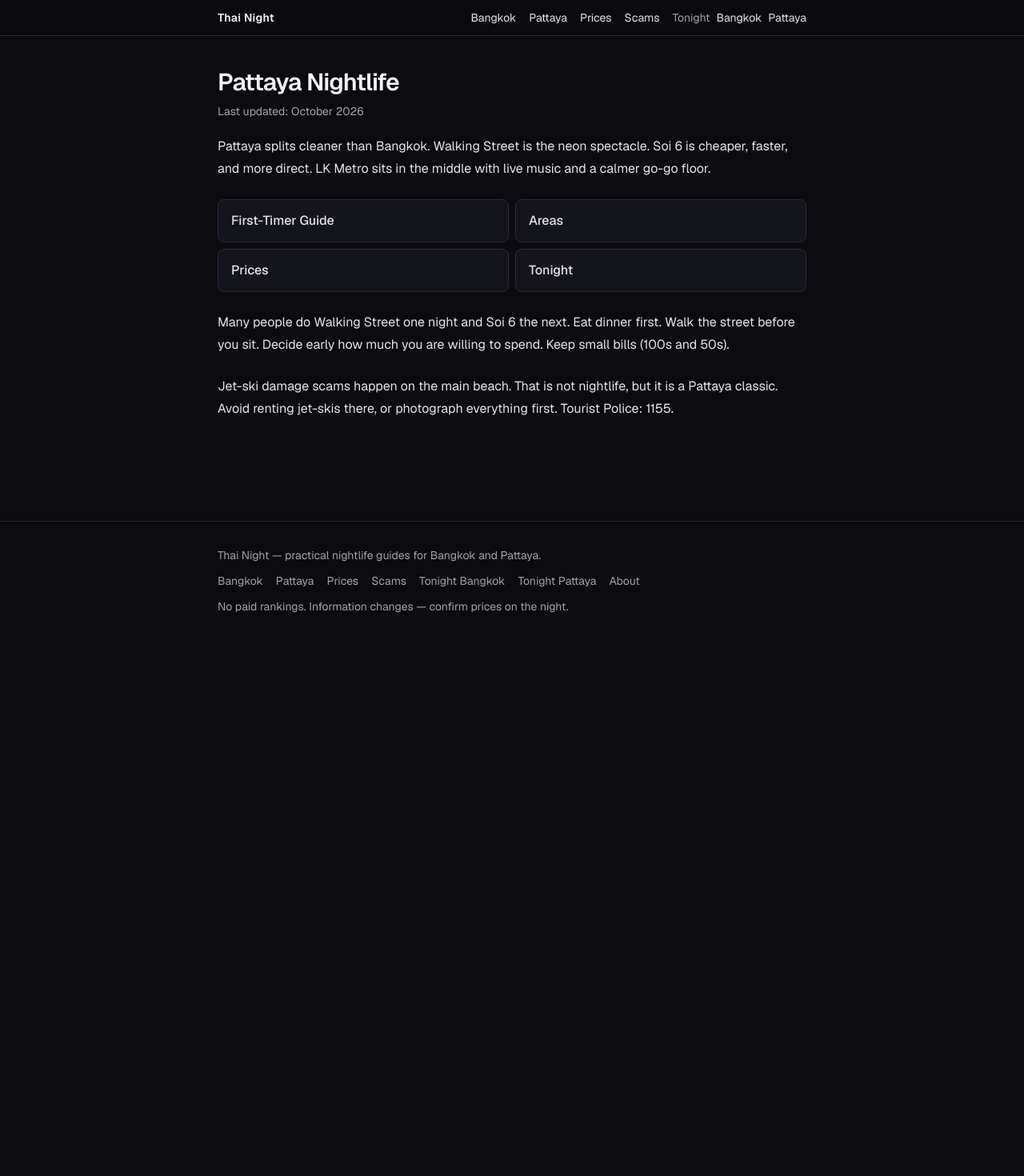
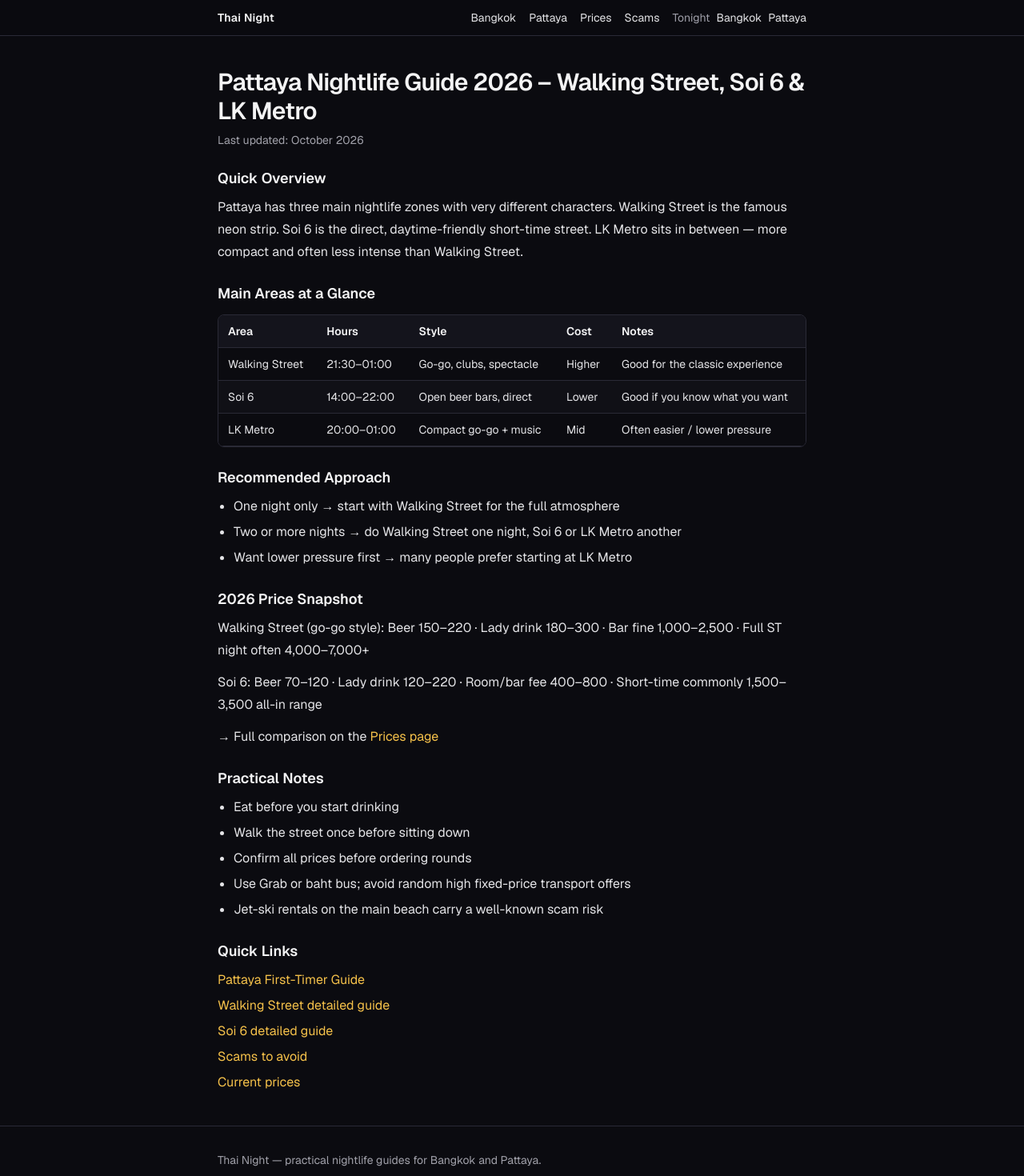
Before and after one commit to ouyowu/thainight-co, a Next.js app: page /pattaya in a window 1280 px wide. Shown: the top 1470 px of the page at 80% size. Before the commit the page ends 800 px from the top, so only its background shows below. Built offline with nearby package versions, Linux system fonts and the light colour scheme.

Commit message:
Add city overviews and apply official SEO title/meta table

```diff
--- a/app/pattaya/areas/lk-metro/page.tsx
+++ b/app/pattaya/areas/lk-metro/page.tsx
@@ -3,7 +3,7 @@ import { pageMeta } from "@/lib/seo";
 
 export const metadata = pageMeta(
   "LK Metro Pattaya Guide 2026",
-  "LK Metro is a compact go-go / bar area off Soi Diana / Soi Buakhao side. Smaller and generally less tourist-heavy than Walking Street.",
+  "LK Metro overview: compact go-go area, mid-range prices and why many visitors find it easier than Walking Street.",
   "/pattaya/areas/lk-metro/",
 );
 
--- a/app/pattaya/areas/page.tsx
+++ b/app/pattaya/areas/page.tsx
@@ -5,7 +5,7 @@ import { pageMeta } from "@/lib/seo";
 
 export const metadata = pageMeta(
   "Pattaya Nightlife Areas",
-  "Walking Street, Soi 6, and LK Metro compared: hours, style, cost, and who each area suits.",
+  "Three areas cover almost every first visit. Pick by energy, not by brochure photos.",
   "/pattaya/areas/",
 );
 
--- a/app/pattaya/areas/soi-6/page.tsx
+++ b/app/pattaya/areas/soi-6/page.tsx
@@ -3,8 +3,8 @@ import { PriceTable } from "@/components/PriceTable";
 import { pageMeta } from "@/lib/seo";
 
 export const metadata = pageMeta(
-  "Soi 6 Pattaya Guide 2026 – Prices, Bars & First-Timer Tips",
-  "Soi 6 is Pattaya’s most direct short-time street. Open-front beer bars, daytime-active, 2026 prices and first-timer tips.",
+  "Soi 6 Pattaya Guide 2026 – Prices & First-Timer Tips",
+  "Soi 6 explained: daytime-friendly short-time street, 2026 prices, how it works and how it differs from Walking Street.",
   "/pattaya/areas/soi-6/",
 );
 
--- a/app/pattaya/areas/walking-street/page.tsx
+++ b/app/pattaya/areas/walking-street/page.tsx
@@ -3,8 +3,8 @@ import { PriceTable } from "@/components/PriceTable";
 import { pageMeta } from "@/lib/seo";
 
 export const metadata = pageMeta(
-  "Walking Street Pattaya Guide 2026 – Prices, Clubs & What to Expect",
-  "Walking Street is Pattaya’s most famous nightlife strip — neon, go-go bars, clubs, live music, heavy foot traffic.",
+  "Walking Street Pattaya Guide 2026 – Prices & Clubs",
+  "Walking Street complete guide: 2026 prices, go-go and club scene, best arrival time and how to avoid common bill issues.",
   "/pattaya/areas/walking-street/",
 );
 
--- a/app/pattaya/first-timer/page.tsx
+++ b/app/pattaya/first-timer/page.tsx
@@ -3,8 +3,8 @@ import { PriceTable } from "@/components/PriceTable";
 import { pageMeta } from "@/lib/seo";
 
 export const metadata = pageMeta(
-  "Pattaya Nightlife First-Timer Guide (2026)",
-  "Want the classic big neon experience → Walking Street; cheaper and more direct → Soi 6; middle ground with live music → LK Metro.",
+  "Pattaya Nightlife First-Timer Guide 2026",
+  "First night plan for Pattaya. Walking Street vs Soi 6 vs LK Metro, current prices and practical rules for 2026.",
   "/pattaya/first-timer/",
 );
 
--- a/app/pattaya/page.tsx
+++ b/app/pattaya/page.tsx
@@ -1,45 +1,109 @@
 import Link from "next/link";
 import { PageShell } from "@/components/PageShell";
+import { PriceTable } from "@/components/PriceTable";
 import { pageMeta } from "@/lib/seo";
 
 export const metadata = pageMeta(
-  "Pattaya Nightlife Guide",
-  "Walking Street, Soi 6, and LK Metro — what each area costs and which one to do first.",
+  "Pattaya Nightlife Guide 2026 – Areas & Prices",
+  "Pattaya nightlife overview: Walking Street, Soi 6 and LK Metro compared. 2026 prices, best times and first-timer advice.",
   "/pattaya/",
 );
 
 export default function PattayaPage() {
   return (
-    <PageShell
-      title="Pattaya Nightlife"
-      lead="Pattaya splits cleaner than Bangkok. Walking Street is the neon spectacle. Soi 6 is cheaper, faster, and more direct. LK Metro sits in the middle with live music and a calmer go-go floor."
-    >
-      <ul className="grid gap-2 sm:grid-cols-2">
-        {[
-          ["/pattaya/first-timer/", "First-Timer Guide"],
-          ["/pattaya/areas/", "Areas"],
-          ["/pattaya/prices/", "Prices"],
-          ["/pattaya/tonight/", "Tonight"],
-        ].map(([href, label]) => (
-          <li key={href}>
-            <Link
-              href={href}
-              className="block rounded-lg border border-line bg-card px-4 py-3 font-medium hover:border-accent hover:text-accent"
-            >
-              {label}
+    <PageShell title="Pattaya Nightlife Guide 2026 – Walking Street, Soi 6 & LK Metro">
+      <section>
+        <h2 className="text-lg font-semibold text-foreground">Quick Overview</h2>
+        <p className="mt-2">
+          Pattaya has three main nightlife zones with very different characters. Walking Street is
+          the famous neon strip. Soi 6 is the direct, daytime-friendly short-time street. LK Metro
+          sits in between — more compact and often less intense than Walking Street.
+        </p>
+      </section>
+
+      <section>
+        <h2 className="text-lg font-semibold text-foreground">Main Areas at a Glance</h2>
+        <div className="mt-3">
+          <PriceTable
+            caption="Main Areas at a Glance"
+            headers={["Area", "Hours", "Style", "Cost", "Notes"]}
+            rows={[
+              ["Walking Street", "21:30–01:00", "Go-go, clubs, spectacle", "Higher", "Good for the classic experience"],
+              ["Soi 6", "14:00–22:00", "Open beer bars, direct", "Lower", "Good if you know what you want"],
+              ["LK Metro", "20:00–01:00", "Compact go-go + music", "Mid", "Often easier / lower pressure"],
+            ]}
+          />
+        </div>
+      </section>
+
+      <section>
+        <h2 className="text-lg font-semibold text-foreground">Recommended Approach</h2>
+        <ul className="mt-2 list-disc space-y-1 pl-5">
+          <li>One night only → start with Walking Street for the full atmosphere</li>
+          <li>Two or more nights → do Walking Street one night, Soi 6 or LK Metro another</li>
+          <li>Want lower pressure first → many people prefer starting at LK Metro</li>
+        </ul>
+      </section>
+
+      <section>
+        <h2 className="text-lg font-semibold text-foreground">2026 Price Snapshot</h2>
+        <p className="mt-2">
+          Walking Street (go-go style): Beer 150–220 · Lady drink 180–300 · Bar fine 1,000–2,500 ·
+          Full ST night often 4,000–7,000+
+        </p>
+        <p className="mt-3">
+          Soi 6: Beer 70–120 · Lady drink 120–220 · Room/bar fee 400–800 · Short-time commonly
+          1,500–3,500 all-in range
+        </p>
+        <p className="mt-3">
+          → Full comparison on the{" "}
+          <Link href="/prices/" className="text-accent hover:underline">
+            Prices page
+          </Link>
+        </p>
+      </section>
+
+      <section>
+        <h2 className="text-lg font-semibold text-foreground">Practical Notes</h2>
+        <ul className="mt-2 list-disc space-y-1 pl-5">
+          <li>Eat before you start drinking</li>
+          <li>Walk the street once before sitting down</li>
+          <li>Confirm all prices before ordering rounds</li>
+          <li>Use Grab or baht bus; avoid random high fixed-price transport offers</li>
+          <li>Jet-ski rentals on the main beach carry a well-known scam risk</li>
+        </ul>
+      </section>
+
+      <section>
+        <h2 className="text-lg font-semibold text-foreground">Quick Links</h2>
+        <ul className="mt-2 space-y-1">
+          <li>
+            <Link href="/pattaya/first-timer/" className="text-accent hover:underline">
+              Pattaya First-Timer Guide
             </Link>
           </li>
-        ))}
-      </ul>
-      <p>
-        Many people do Walking Street one night and Soi 6 the next. Eat dinner first. Walk the
-        street before you sit. Decide early how much you are willing to spend. Keep small bills
-        (100s and 50s).
-      </p>
-      <p>
-        Jet-ski damage scams happen on the main beach. That is not nightlife, but it is a Pattaya
-        classic. Avoid renting jet-skis there, or photograph everything first. Tourist Police: 1155.
-      </p>
+          <li>
+            <Link href="/pattaya/areas/walking-street/" className="text-accent hover:underline">
+              Walking Street detailed guide
+            </Link>
+          </li>
+          <li>
+            <Link href="/pattaya/areas/soi-6/" className="text-accent hover:underline">
+              Soi 6 detailed guide
+            </Link>
+          </li>
+          <li>
+            <Link href="/scams/" className="text-accent hover:underline">
+              Scams to avoid
+            </Link>
+          </li>
+          <li>
+            <Link href="/prices/" className="text-accent hover:underline">
+              Current prices
+            </Link>
+          </li>
+        </ul>
+      </section>
     </PageShell>
   );
 }
--- a/app/pattaya/prices/page.tsx
+++ b/app/pattaya/prices/page.tsx
@@ -4,8 +4,8 @@ import { PriceTable } from "@/components/PriceTable";
 import { pageMeta } from "@/lib/seo";
 
 export const metadata = pageMeta(
-  "Pattaya Nightlife Prices 2026",
-  "2026 Walking Street and Soi 6 price ranges: beer, lady drink, bar fine, and typical short-time totals.",
+  "Pattaya Nightlife Prices (2026)",
+  "Walking Street costs more. Soi 6 is cheaper and more all-in. LK Metro sits in the middle. Confirm the number before the first lady drink.",
   "/pattaya/prices/",
 );
 
--- a/app/pattaya/tonight/page.tsx
+++ b/app/pattaya/tonight/page.tsx
@@ -2,8 +2,8 @@ import { TonightGuide } from "@/components/TonightGuide";
 import { pageMeta } from "@/lib/seo";
 
 export const metadata = pageMeta(
-  "Tonight in Pattaya",
-  "What’s on this week in Pattaya nightlife, regular weekly patterns, and quick links. Updated periodically — verify on the day.",
+  "Tonight in Pattaya Nightlife – What’s On",
+  "Current Pattaya nightlife snapshot and weekly patterns. Plan your night with practical, up-to-date notes.",
   "/pattaya/tonight/",
 );
 
```
